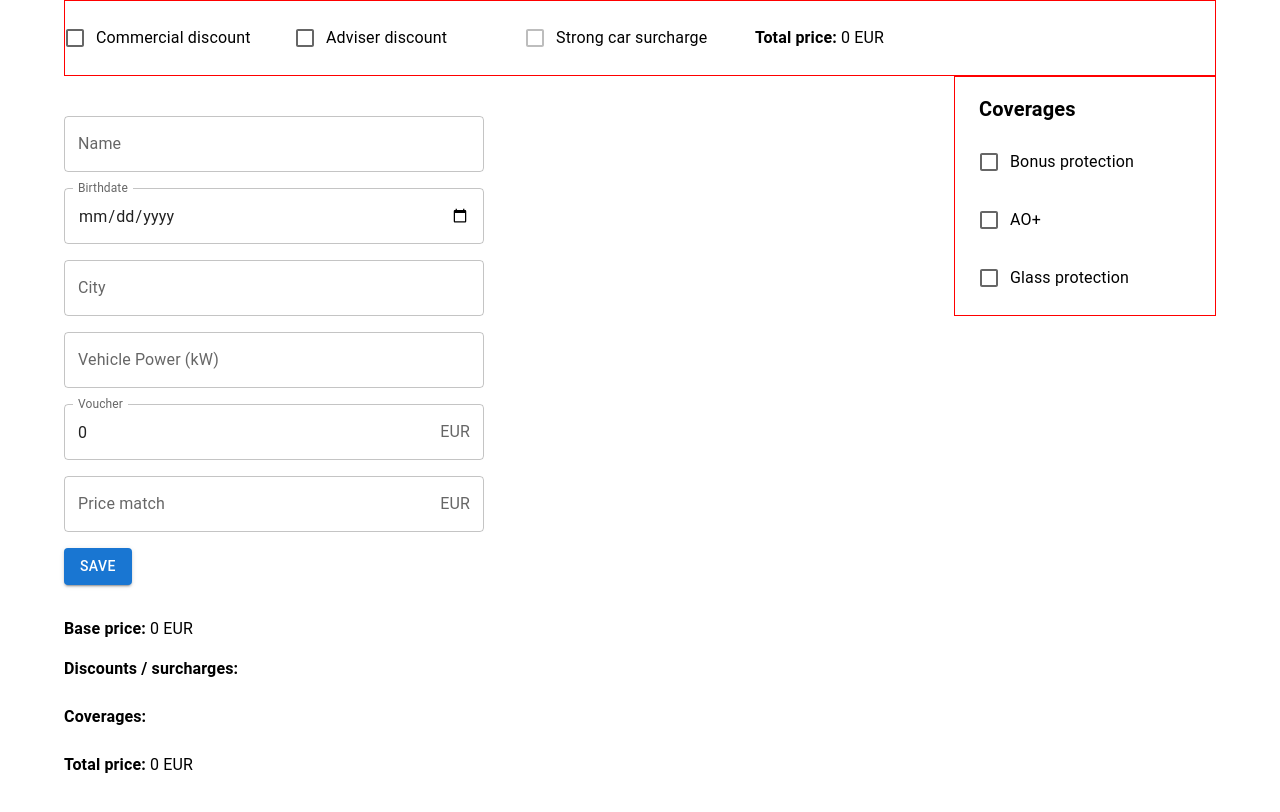
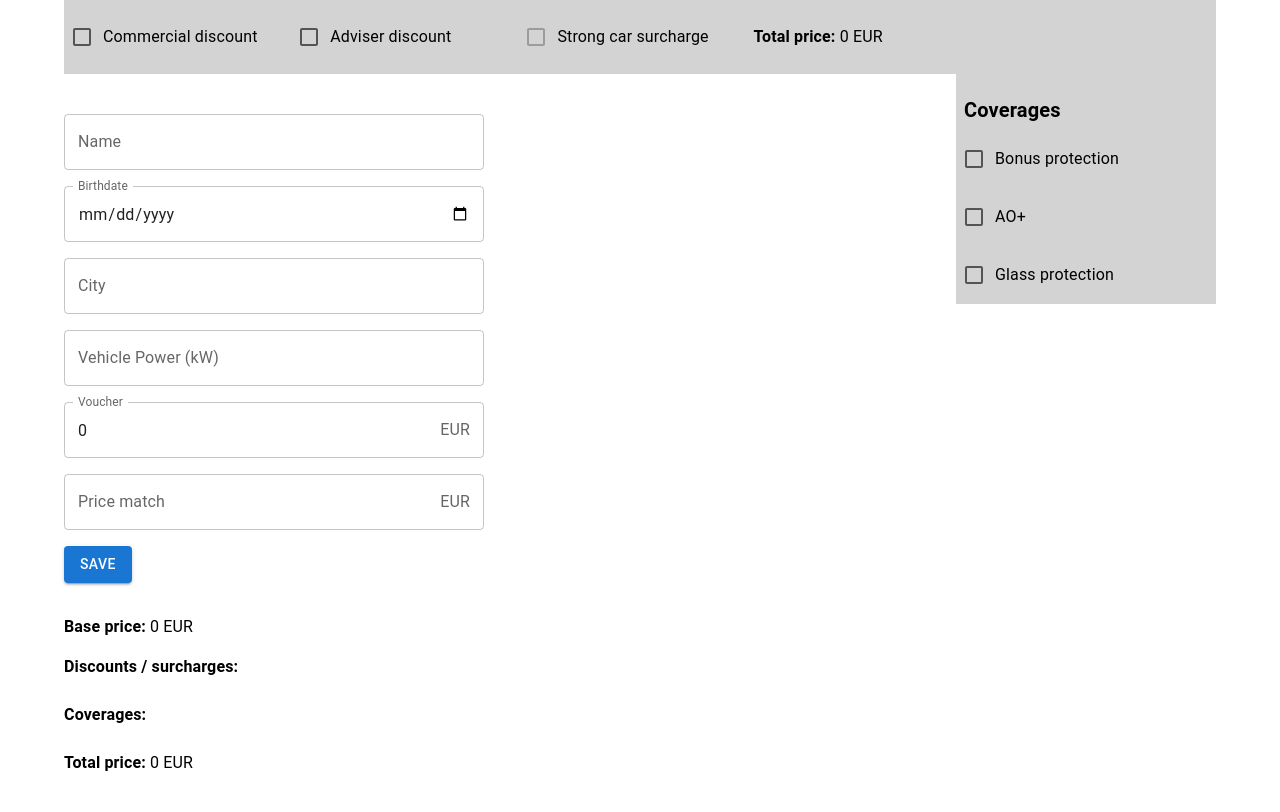
Before and after one commit to dino110/InsuranceApp, a React (Create React App) app in the folder frontend/: page / in a window 1280 px wide. Shown: the top 812 px of the page. Built offline with nearby package versions, Linux system fonts and the light colour scheme.

Commit message:
styling edit

```diff
--- a/frontend/src/components/Calculations/index.tsx
+++ b/frontend/src/components/Calculations/index.tsx
@@ -73,7 +73,7 @@ const Calculations: React.FC = () => {
         </Typography>
         {+mainForm.voucher > 0 && (
           <Typography display="inline" ml={2} fontSize={14}>
-            ({insurancePrices.voucher} EUR voucher included)
+            ({mainForm.voucher} EUR voucher included)
           </Typography>
         )}
       </Box>
--- a/frontend/src/components/Header/index.tsx
+++ b/frontend/src/components/Header/index.tsx
@@ -27,13 +27,11 @@ const Header: React.FC = () => {
   }, [mainForm.vehiclePower]);
 
   return (
-    <form>
     <Grid
       container
       columns={{ xs: 12, md: 10 }}
       alignItems="center"
-        border="1px solid red"
-        sx={{ padding: "16px 0px" }}
+      sx={{ padding: "16px 8px", backgroundColor: "#D3D3D3" }}
     >
       <Grid item xs={6} md={2}>
         <FormControlLabel
@@ -85,9 +83,7 @@ const Header: React.FC = () => {
                   <Checkbox
                     {...field}
                     color="primary"
-                      onChange={(e, value) =>
-                        handleChange(e.target.name, value)
-                      }
+                    onChange={(e, value) => handleChange(e.target.name, value)}
                   />
                 )}
               />
@@ -116,13 +112,18 @@ const Header: React.FC = () => {
           label="Strong car surcharge"
         />
       </Grid>
-        <Grid item xs={6} md={2}>
+      <Grid
+        item
+        xs={12}
+        md={2}
+        order={{ xs: "-9999", md: "9999" }}
+        mb={{ xs: "12px", md: "0px" }}
+      >
         <Typography>
           <strong>Total price:</strong> {insurancePrices.totalPrice} EUR
         </Typography>
       </Grid>
     </Grid>
-    </form>
   );
 };
 
--- a/frontend/src/components/MainForm/index.tsx
+++ b/frontend/src/components/MainForm/index.tsx
@@ -31,7 +31,6 @@ const MainForm: React.FC = () => {
   } = useInsuranceContext();
 
   const getAndSetPrices = async (formData = mainForm) => {
-    console.log("api call.....");
     const allPrices = await getInsurancePrice({
       mainForm: formData,
       discounts,
--- a/frontend/src/components/SideBar/index.tsx
+++ b/frontend/src/components/SideBar/index.tsx
@@ -19,8 +19,9 @@ export interface Coverages {
 const Container = styled(Box)({
   float: "right",
   position: "relative",
-  width: "260px",
-  border: "1px solid red",
+  marginBottom: "16px",
+  padding: "8px 0px",
+  backgroundColor: "#D3D3D3",
 });
 
 const SideBar = (): JSX.Element => {
@@ -36,17 +37,22 @@ const SideBar = (): JSX.Element => {
   };
 
   return (
-    <Container>
+    <Container width={{ xs: "100%", md: "260px" }}>
       <form>
+        <Typography
+          fontWeight={600}
+          sx={{ padding: "12px 8px" }}
+          variant="h6"
+          align="left"
+        >
+          Coverages
+        </Typography>
         <Stack
-          direction="column"
+          direction={{ xs: "row", md: "column" }}
           justifyItems="left"
-          padding="16px 24px"
+          padding="0px 8px"
           gap="16px"
         >
-          <Typography fontWeight={600} variant="h6" align="left">
-            Coverages
-          </Typography>
           <FormControlLabel
             control={
               <Controller
```
Lines whose indentation alone changed are shown as unchanged.
